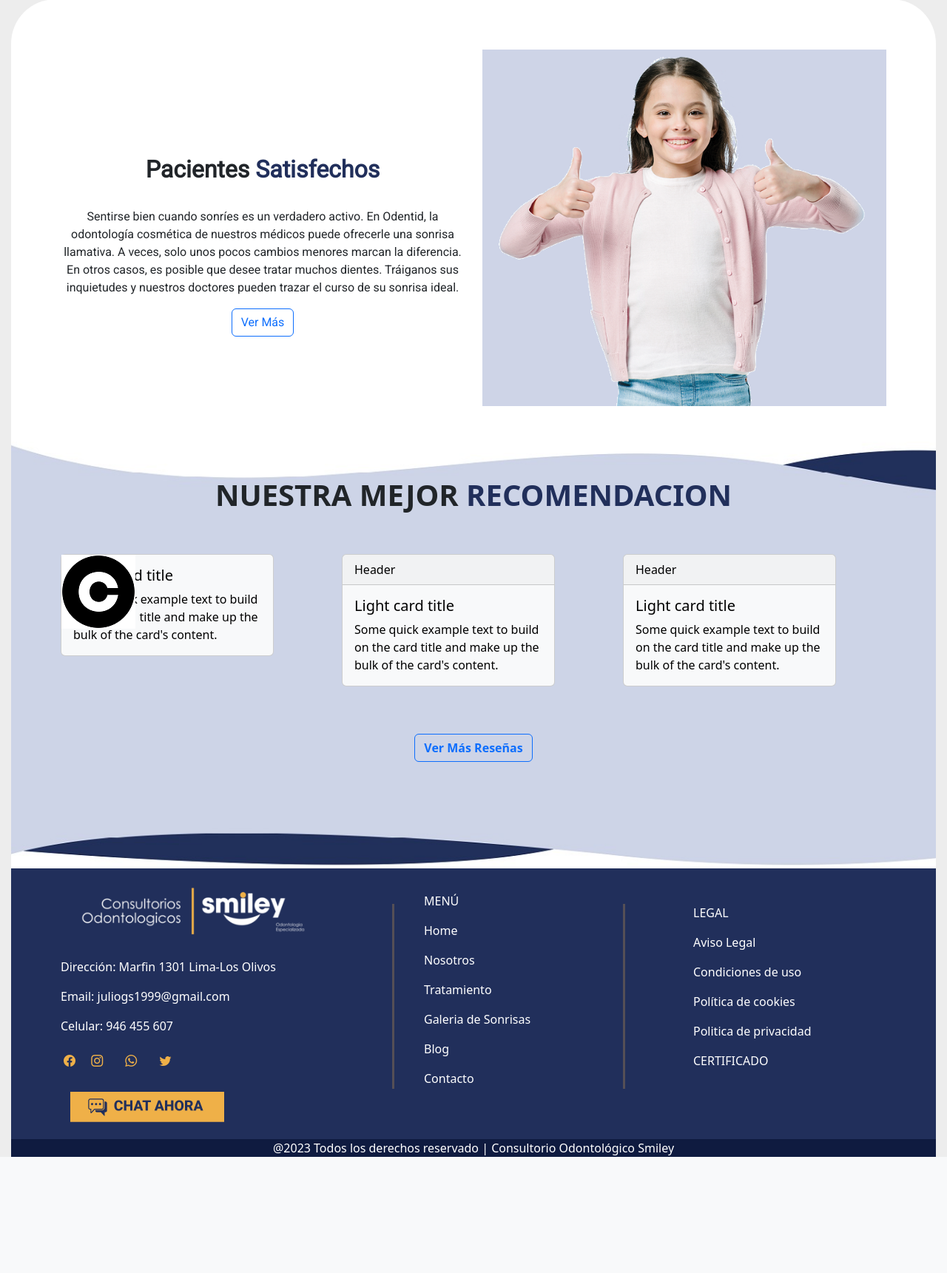
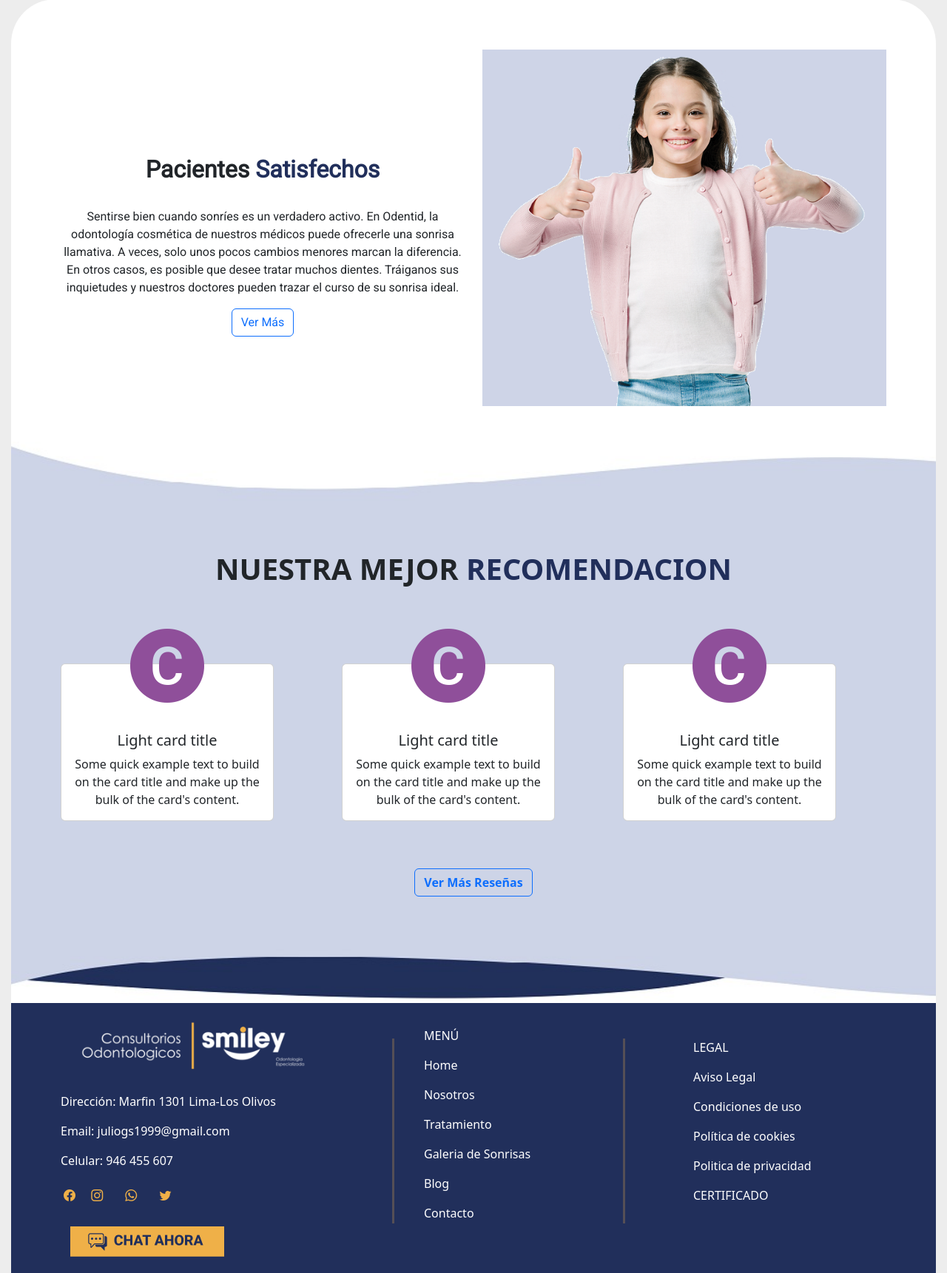
Before and after one commit to Juliogs1999/ClinicaDental-Web, a PHP site: page / in a window 1280 px wide. Shown: the part 2055-3776 px from the top of the page at 74% size. Before the commit the page ends 3619 px from the top, so only its background shows below. Run offline with PHP 8.4, Linux system fonts and the light colour scheme.

Commit message:
19/10/2023
otro avance de solo de richard

```diff
--- a/ClinicaDental-web/index.html
+++ b/ClinicaDental-web/index.html
@@ -246,26 +246,26 @@
       </div>
 
       <!--NUESTRA MEJOR RECOMENDACION-->
-      <div id="recomendacion" >
+      <div id="recomendacion" style="padding-top: 100px;" >
         <h1 class="text-center  pt-5"><strong>NUESTRA MEJOR </strong><STRONG style="color: #212F5B;">RECOMENDACION</STRONG></h1>
         <div class="container pt-5 pb-5 ">
-        <div class="row ">
-          <div class="col-4"><div class="card text-bg-light mb-3" style="max-width: 18rem;">
-            <div id="contenedorC" > <img id="C"  src="img/letra-c.png" alt=""></div>
+        <div class="row pt-5">
+          <div class="col-4"><div class="card text-center mb-3" style="max-width: 18rem;">
+            <div class=" circulo"><strong> <i class="bi bi-c-circle-fill" style="font-size: 100px;  color: #8F4F9A;  " ></i></strong></div>
             <div class="card-body">
               <h5 class="card-title">Light card title</h5>
               <p class="card-text">Some quick example text to build on the card title and make up the bulk of the card's content.</p>
             </div>
           </div></div>
-          <div class="col-4"><div class="card text-bg-light mb-3" style="max-width: 18rem;">
-            <div class="card-header">Header</div>
+          <div class="col-4"><div class="card text-center mb-3" style="max-width: 18rem;">
+            <div class=" circulo"><strong> <i class="bi bi-c-circle-fill" style="font-size: 100px;  color: #8F4F9A;  " ></i></strong></div>
             <div class="card-body">
               <h5 class="card-title">Light card title</h5>
               <p class="card-text">Some quick example text to build on the card title and make up the bulk of the card's content.</p>
             </div>
           </div></div>
-          <div class="col-4"><div class="card text-bg-light mb-3" style="max-width: 18rem;">
-            <div class="card-header">Header</div>
+          <div class="col-4"><div class="card text-center  mb-3" style="max-width: 18rem;">
+            <div class=" circulo"><strong> <i class="bi bi-c-circle-fill" style="font-size: 100px;  color: #8F4F9A;  " ></i></strong></div>
             <div class="card-body">
               <h5 class="card-title">Light card title</h5>
               <p class="card-text">Some quick example text to build on the card title and make up the bulk of the card's content.</p>
--- a/ClinicaDental-web/style.css
+++ b/ClinicaDental-web/style.css
@@ -88,10 +88,9 @@ body{
 
     }
 
-#contenedorC{
-    position: absolute;
+.circulo{
+    margin-top: -75px;
+
+
+
 }
-#c{
-    position: relative;
-    left: 30px;
-}
```
